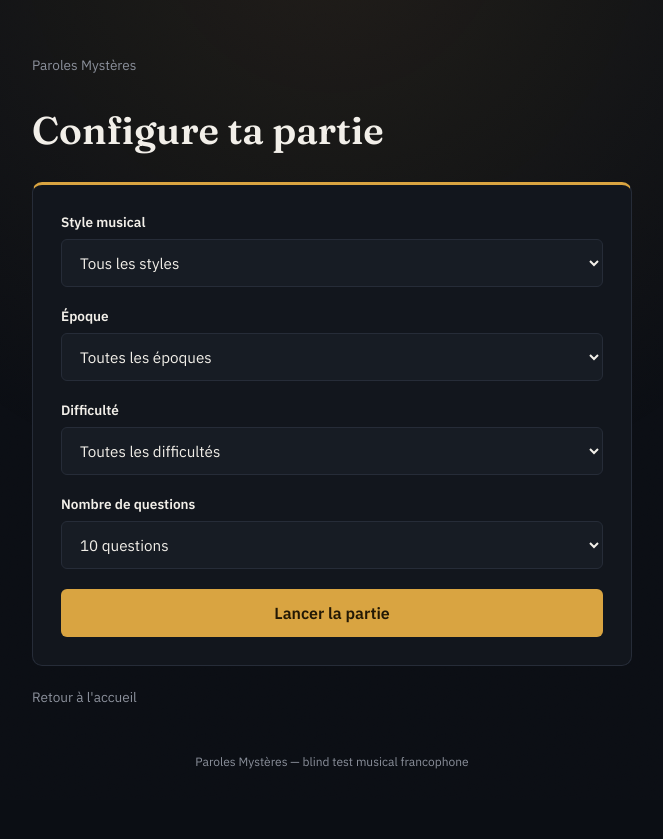
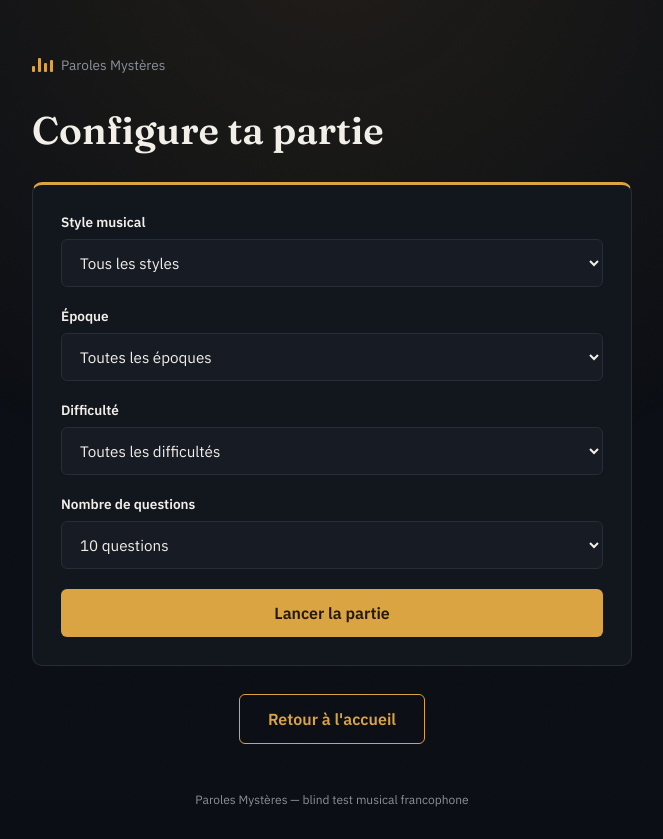
Before and after one commit to Repaflem/Parole-myst-res, a website: page public/jeu.html in a window 1280 px wide. Shown: the whole page, without its empty margins (308-971 px from the left). Before the commit the page ends 801 px from the top, so only its background shows below. Drawn offline with Linux system fonts and the light colour scheme.

Commit message:
Refactor navigation links in jeu.html

```diff
--- a/public/jeu.html
+++ b/public/jeu.html
@@ -13,7 +13,10 @@
 
 <div class="page">
 
-  <a href="index.html" class="mark">Paroles Mystères</a>
+  <a href="index.html" class="mark">
+    <span class="eq" aria-hidden="true"><span></span><span></span><span></span><span></span></span>
+    Paroles Mystères
+  </a>
 
   <main class="config">
 
@@ -72,7 +75,9 @@
 
     </section>
 
-    <a href="index.html" class="back-link">Retour à l'accueil</a>
+    <div class="center-nav">
+      <a href="index.html" class="btn btn-secondary">Retour à l'accueil</a>
+    </div>
 
   </main>
 
```
